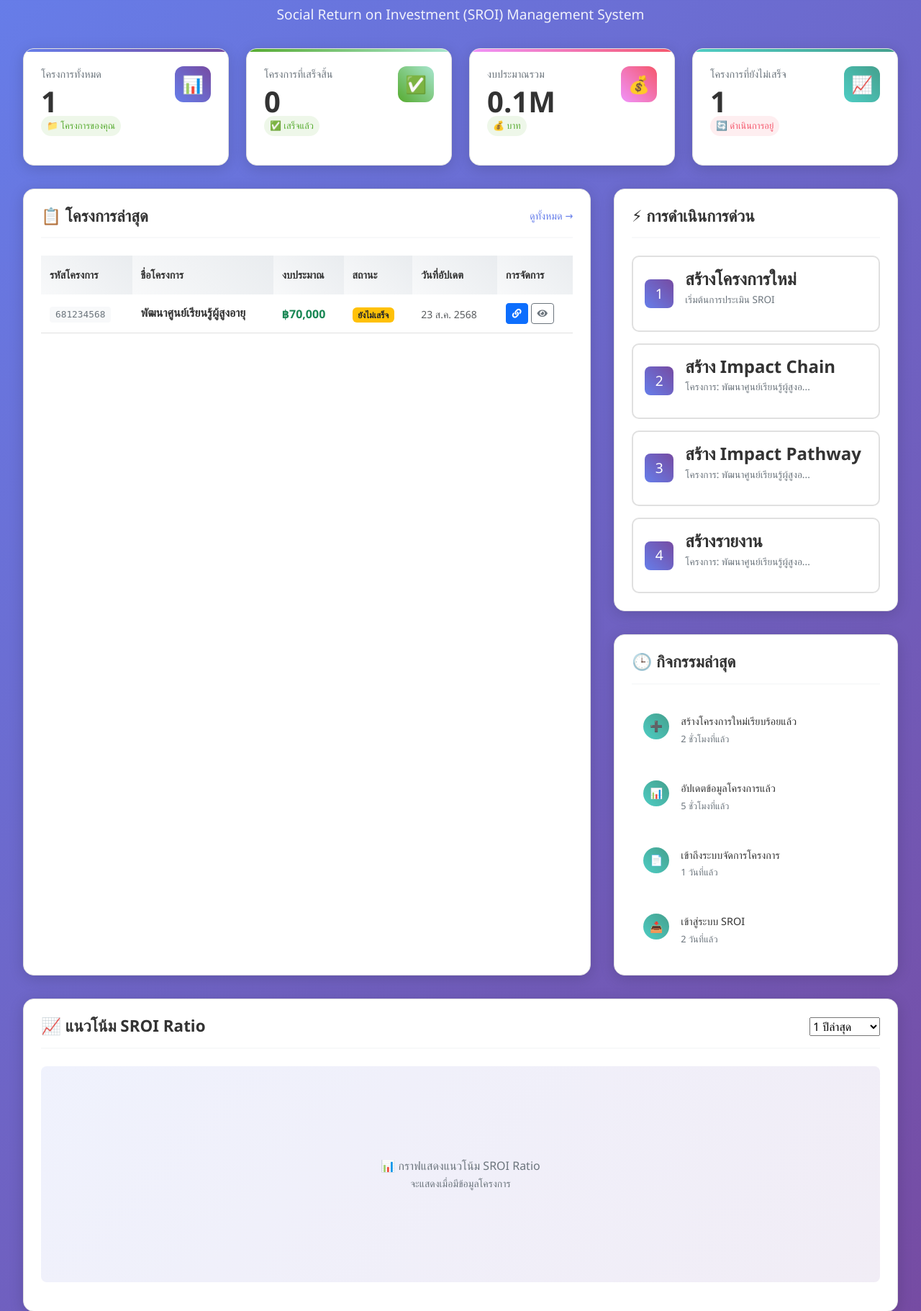
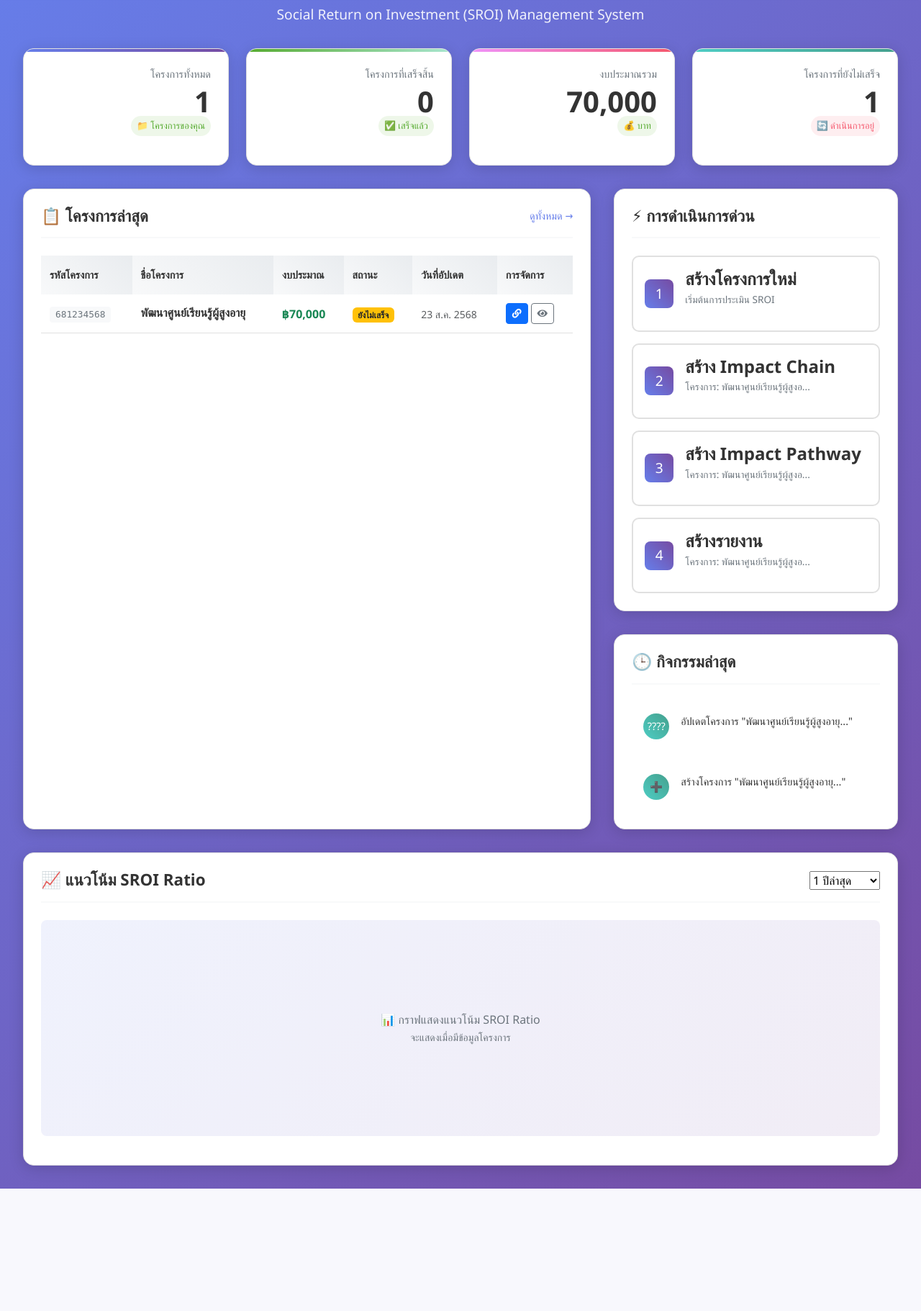
Before and after one commit to sunksun/sroiv4, a PHP site: page /dashboard.php in a window 1280 px wide. Shown: the part 82-1903 px from the top of the page at 72% size. After the commit the page ends 1733 px from the top, so only its background shows below. Run offline with PHP 8.4, Linux system fonts and the light colour scheme; a user stored in the database is signed in; data comes from the database, SQL or seed files in the repository.

Commit message:
ช่วงบ่ายของวันอาทิตย์ที่ 24 สค 68

```diff
--- a/dashboard.php
+++ b/dashboard.php
@@ -51,6 +51,43 @@ $user_stats = $user_stats ?? [
     'incompleted_projects' => 0,
     'total_budget' => 0
 ];
+
+// ดึงกิจกรรมล่าสุดของผู้ใช้
+$activity_query = "
+    SELECT
+        'project_created' as type,
+        CONCAT('สร้างโครงการ \"', LEFT(name, 30), '...\"') as text,
+        created_at as timestamp,
+        '➕' as icon
+    FROM projects
+    WHERE created_by = ?
+
+    UNION ALL
+
+    SELECT
+        'project_updated' as type,
+        CONCAT('อัปเดตโครงการ \"', LEFT(name, 30), '...\"') as text,
+        updated_at as timestamp,
+        '📊' as icon
+    FROM projects
+    WHERE created_by = ? AND updated_at > created_at
+
+    ORDER BY timestamp DESC
+    LIMIT 5
+";
+
+$activity_stmt = mysqli_prepare($conn, $activity_query);
+mysqli_stmt_bind_param($activity_stmt, 'ss', $user_id, $user_id);
+mysqli_stmt_execute($activity_stmt);
+$activities_result = mysqli_stmt_get_result($activity_stmt);
+$recent_activities = [];
+while ($row = mysqli_fetch_assoc($activities_result)) {
+    $recent_activities[] = [
+        'type' => $row['type'],
+        'text' => $row['text'],
+        'icon' => $row['icon']
+    ];
+}
 
 // ฟังก์ชันแปลงสถานะ
 function getStatusText($status)
@@ -238,6 +275,7 @@ function formatThaiDate($date)
             grid-template-columns: repeat(auto-fit, minmax(250px, 1fr));
             gap: 1.5rem;
             margin-bottom: 2rem;
+            text-align: right;
         }
 
         .stat-card {
@@ -280,7 +318,7 @@ function formatThaiDate($date)
 
         .stat-header {
             display: flex;
-            justify-content: space-between;
+            justify-content: flex-end;
             align-items: flex-start;
             margin-bottom: 1rem;
         }
@@ -768,7 +806,6 @@ function formatThaiDate($date)
                             📁 โครงการของคุณ
                         </div>
                     </div>
-                    <div class="stat-icon">📊</div>
                 </div>
             </div>
 
@@ -781,7 +818,6 @@ function formatThaiDate($date)
                             ✅ เสร็จแล้ว
                         </div>
                     </div>
-                    <div class="stat-icon success">✅</div>
                 </div>
             </div>
 
@@ -789,12 +825,11 @@ function formatThaiDate($date)
                 <div class="stat-header">
                     <div>
                         <div class="stat-label">งบประมาณรวม</div>
-                        <div class="stat-number" id="totalBudget"><?php echo number_format($user_stats['total_budget'] / 1000000, 1); ?>M</div>
+                        <div class="stat-number" id="totalBudget"><?php echo $user_stats['total_budget'] ? number_format($user_stats['total_budget'], 0) : '0'; ?></div>
                         <div class="stat-change positive">
                             💰 บาท
                         </div>
                     </div>
-                    <div class="stat-icon warning">💰</div>
                 </div>
             </div>
 
@@ -807,7 +842,6 @@ function formatThaiDate($date)
                             🔄 ดำเนินการอยู่
                         </div>
                     </div>
-                    <div class="stat-icon info">📈</div>
                 </div>
             </div>
         </div>
@@ -1001,32 +1035,8 @@ function formatThaiDate($date)
     </div>
 
     <script>
-        // จำลองข้อมูลกิจกรรมล่าสุด
-        const sampleActivities = [{
-                type: 'project_created',
-                text: 'สร้างโครงการใหม่เรียบร้อยแล้ว',
-                time: '2 ชั่วโมงที่แล้ว',
-                icon: '➕'
-            },
-            {
-                type: 'calculation_completed',
-                text: 'อัปเดตข้อมูลโครงการแล้ว',
-                time: '5 ชั่วโมงที่แล้ว',
-                icon: '📊'
-            },
-            {
-                type: 'report_generated',
-                text: 'เข้าถึงระบบจัดการโครงการ',
-                time: '1 วันที่แล้ว',
-                icon: '📄'
-            },
-            {
-                type: 'data_imported',
-                text: 'เข้าสู่ระบบ SROI',
-                time: '2 วันที่แล้ว',
-                icon: '📥'
-            }
-        ];
+        // ข้อมูลกิจกรรมล่าสุดจากฐานข้อมูล
+        const recentActivities = <?php echo json_encode($recent_activities); ?>;
 
         // Initialize dashboard
         document.addEventListener('DOMContentLoaded', function() {
@@ -1037,7 +1047,12 @@ function formatThaiDate($date)
             const container = document.getElementById('recentActivity');
             container.innerHTML = '';
 
-            sampleActivities.forEach(activity => {
+            if (recentActivities.length === 0) {
+                container.innerHTML = '<div class="no-activity">ยังไม่มีกิจกรรม</div>';
+                return;
+            }
+
+            recentActivities.forEach(activity => {
                 const activityItem = createActivityItem(activity);
                 container.appendChild(activityItem);
             });
@@ -1051,7 +1066,6 @@ function formatThaiDate($date)
                 <div class="activity-icon">${activity.icon}</div>
                 <div class="activity-content">
                     <div class="activity-text">${activity.text}</div>
-                    <div class="activity-time">${activity.time}</div>
                 </div>
             `;
 
--- a/impact-chain/process-step4.php
+++ b/impact-chain/process-step4.php
@@ -284,7 +284,7 @@ try {
 
             if (mysqli_num_rows($check_ratio_result) == 0) {
                 // ไม่มีข้อมูล - เพิ่มข้อมูลใหม่
-                $insert_ratio_query = "INSERT INTO impact_chain_ratios (impact_chain_id, outcome_id, deadweight, attribution, displacement, drop_off, created_by) VALUES (?, ?, 0.00, 0.00, 0.00, 0.00, ?)";
+                $insert_ratio_query = "INSERT INTO impact_chain_ratios (impact_chain_id, outcome_id, deadweight, attribution, displacement, drop_off, benefit_number, benefit_detail, created_by) VALUES (?, ?, 0.00, 0.00, 0.00, 0.00, 1, 0, ?)";
                 $insert_ratio_stmt = mysqli_prepare($conn, $insert_ratio_query);
                 mysqli_stmt_bind_param($insert_ratio_stmt, 'iis', $chain_id, $selected_outcome, $user_id);
                 if (!mysqli_stmt_execute($insert_ratio_stmt)) {
--- a/impact_pathway/process-basecase.php
+++ b/impact_pathway/process-basecase.php
@@ -124,7 +124,7 @@ if ($_SERVER["REQUEST_METHOD"] == "POST") {
         foreach ($impact_data as $data) {
             mysqli_stmt_bind_param(
                 $insert_stmt,
-                'idddssisssd',
+                'idddsissssd',
                 $chain_id,
                 $data['deadweight'],
                 $data['attribution'],
--- a/index.php
+++ b/index.php
@@ -316,7 +316,7 @@
     <nav class="navbar navbar-expand-lg navbar-light fixed-top">
         <div class="container">
             <a class="navbar-brand" href="#home">
-                <i class="bi bi-graph-up-arrow me-2"></i>
+                <img src="assets/imgs/lru.png" alt="LRU Logo" style="width: 30px; height: 30px; object-fit: contain;" class="me-2">
                 การประเมินผลกระทบทางสังคม สำหรับโครงการยุทธศาสตร์ มหาวิทยาลัยราชภัฏเลย
             </a>
 
--- a/navbar.php
+++ b/navbar.php
@@ -11,7 +11,7 @@ if (!isset($_SESSION["loggedin"]) || $_SESSION["loggedin"] !== true) {
     <div class="nav-container">
         <div class="nav-left">
             <div class="logo">
-                <img src="<?php echo isset($navbar_root) ? $navbar_root : ''; ?>assets/imgs/lru.png" alt="LRU Logo" class="logo-img">
+                <img src="<?php echo isset($navbar_root) ? $navbar_root . 'assets/imgs/lru.png' : 'assets/imgs/lru.png'; ?>" alt="LRU Logo" class="logo-img">
                 SROI LRU
             </div>
             <ul class="nav-menu">
```
Also changed, not shown: impact-chain/step4-outcome.php (+97 -8 lines).
